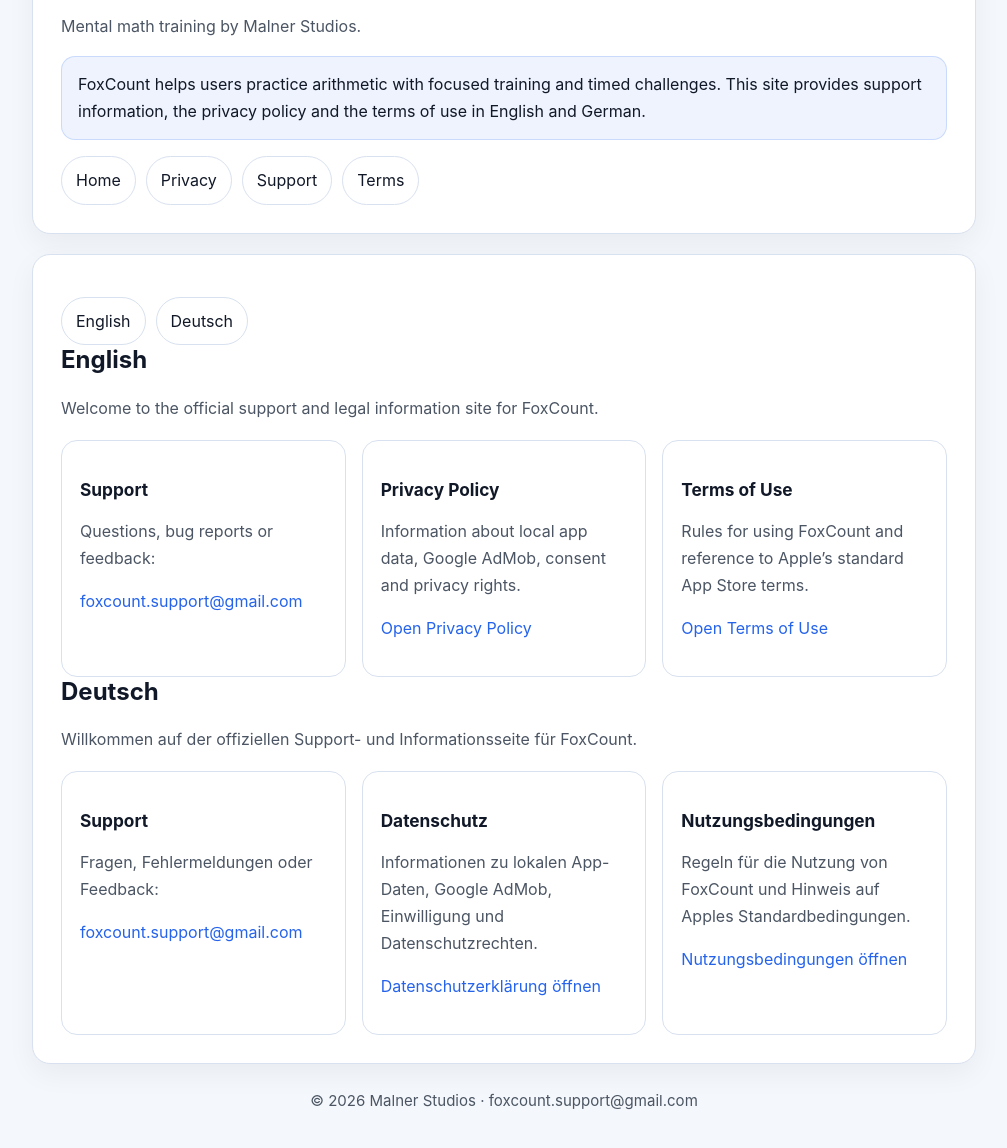
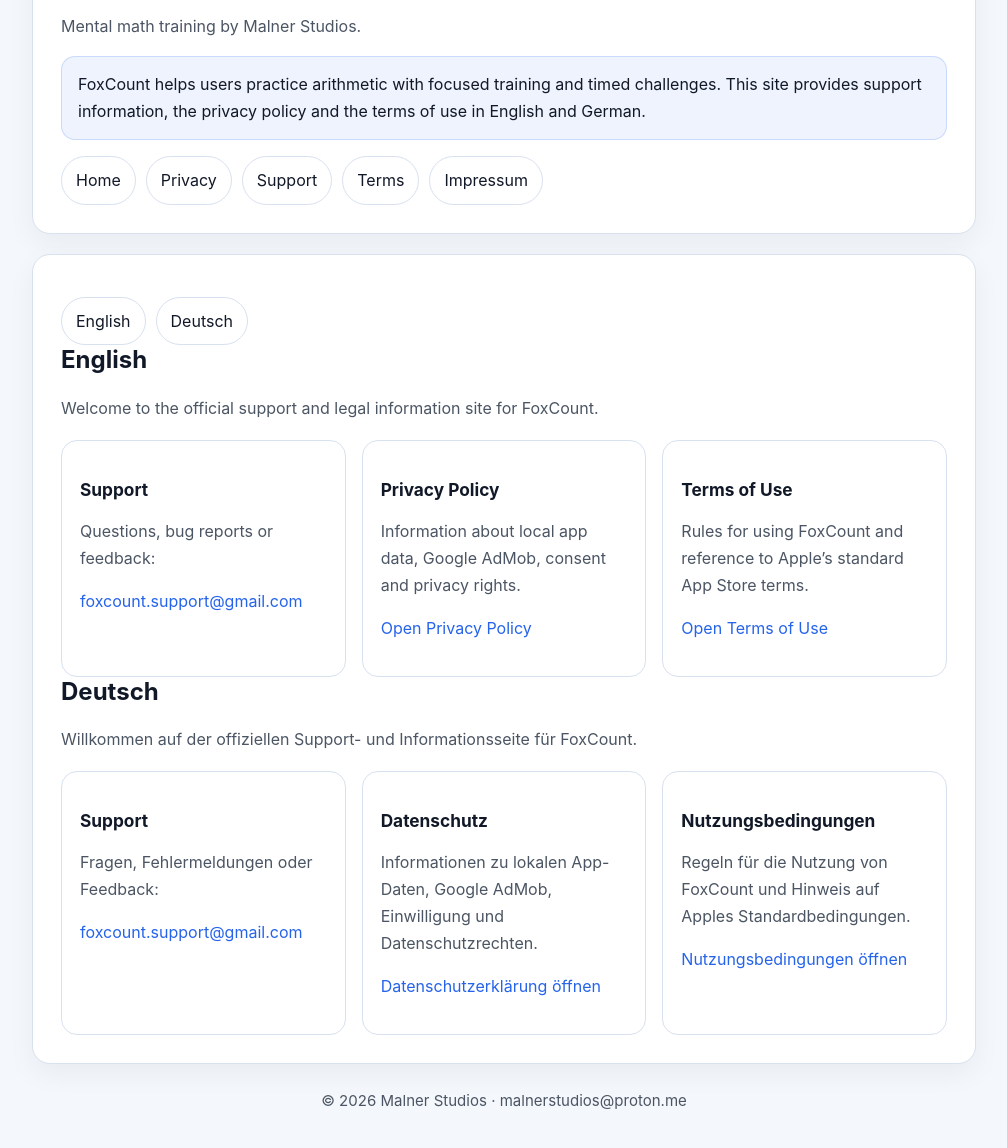
Before and after one commit to foxcountapp/foxcountapp.github.io, a plain HTML site: page index.html in a window 1280 px wide. Shown: the part 120-1268 px from the top of the page, without its empty margins (136-1143 px from the left). Drawn offline with Linux system fonts and the light colour scheme.

Commit message:
Update index.html

```diff
--- a/index.html
+++ b/index.html
@@ -126,6 +126,7 @@
   <a class="pill" href="privacy.html">Privacy</a>
   <a class="pill" href="support.html">Support</a>
   <a class="pill" href="terms.html">Terms</a>
+  <a class="pill" href="impressum.html">Impressum</a>
 </div>
 
 </section>
@@ -183,7 +184,7 @@
 
 
 <footer>
-  © 2026 Malner Studios · foxcount.support@gmail.com
+  © 2026 Malner Studios · malnerstudios@proton.me
 </footer>
 
 </main>
```
